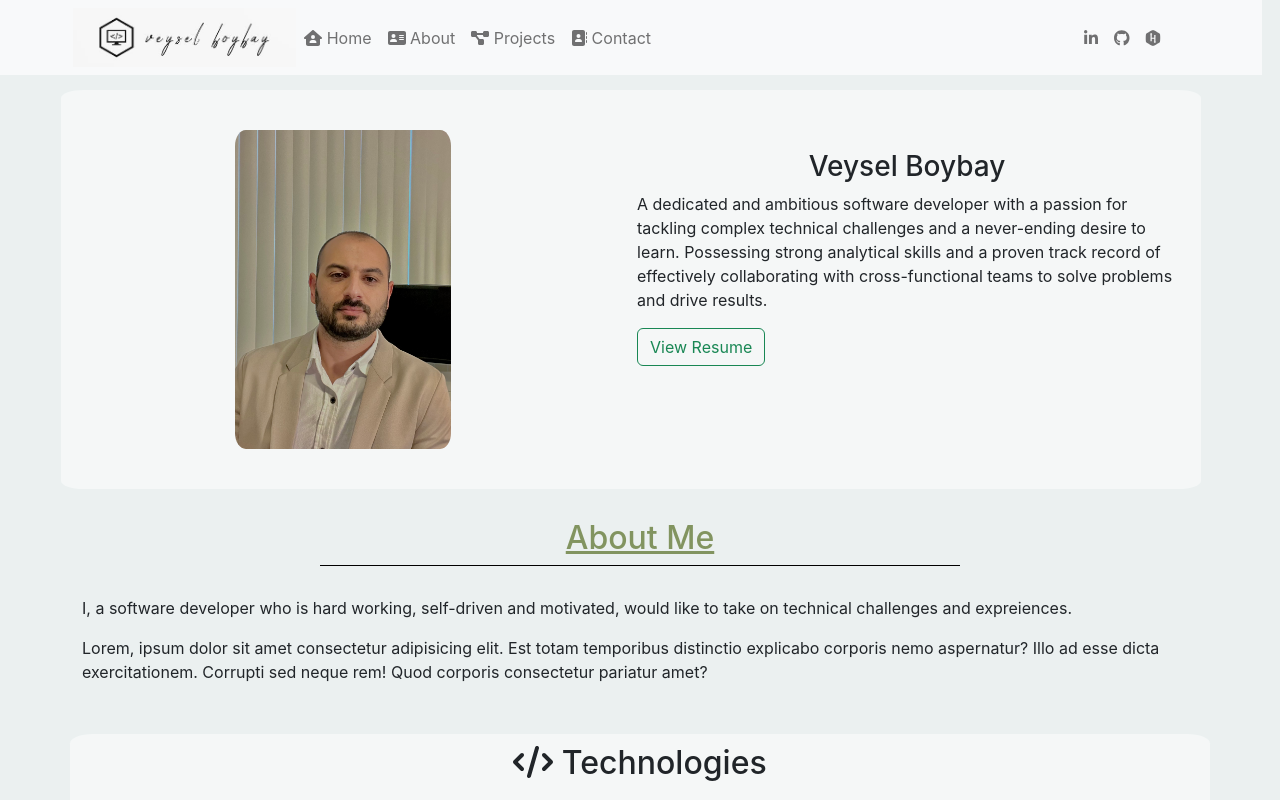
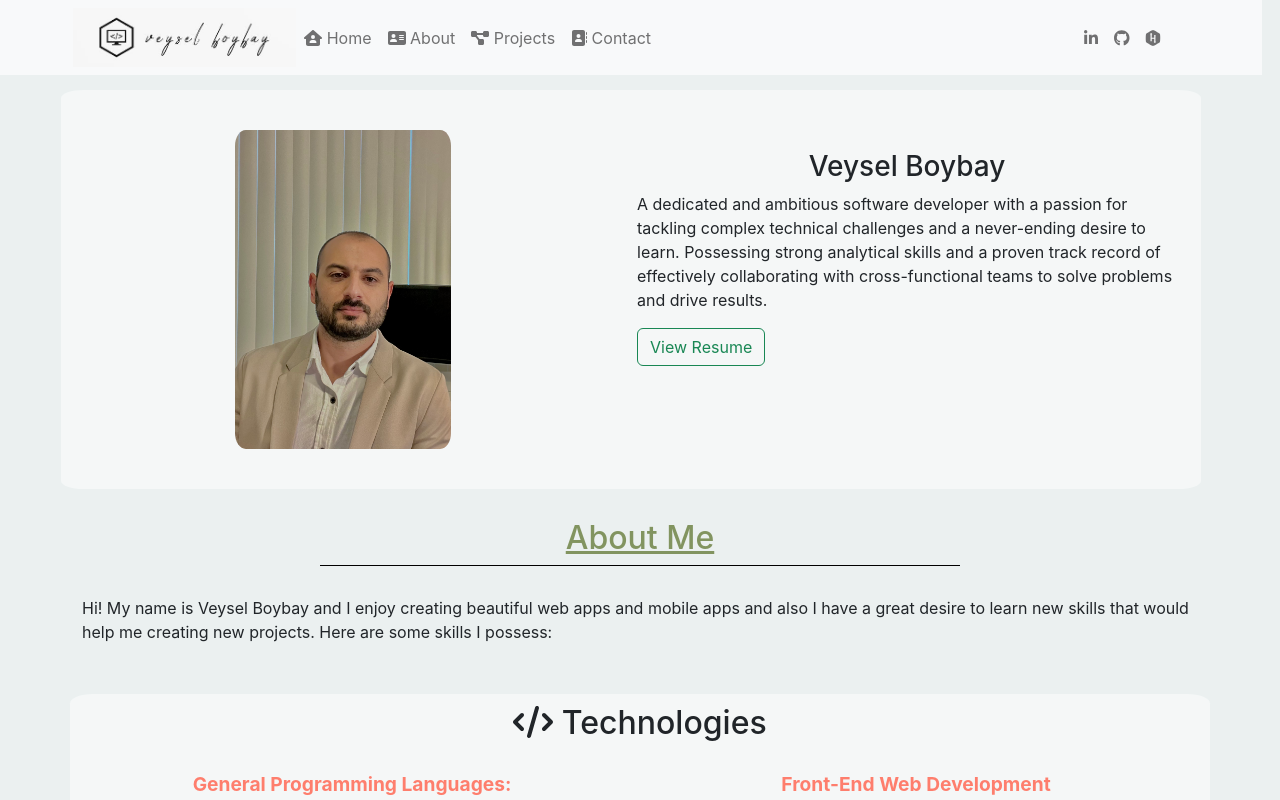
Before and after one commit to veyselboybay/new-personal-website, a React (Create React App) app: page / in a window 1280 px wide. Shown: the top 800 px of the page. Built offline with nearby package versions, Linux system fonts and the light colour scheme; the HTML template or start-up script is replaced by a standard one.

Commit message:
update about content

```diff
--- a/src/components/About.js
+++ b/src/components/About.js
@@ -34,14 +34,10 @@ function About() {
       </Heading>
       <Container>
         <p>
-          I, a software developer who is hard working, self-driven and
-          motivated, would like to take on technical challenges and expreiences.
-        </p>
-        <p>
-          Lorem, ipsum dolor sit amet consectetur adipisicing elit. Est totam
-          temporibus distinctio explicabo corporis nemo aspernatur? Illo ad esse
-          dicta exercitationem. Corrupti sed neque rem! Quod corporis
-          consectetur pariatur amet?
+          Hi! My name is Veysel Boybay and I enjoy creating beautiful web apps
+          and mobile apps and also I have a great desire to learn new skills
+          that would help me creating new projects. Here are some skills I
+          possess:
         </p>
       </Container>
       <Container className="aboutcontainer">
```
